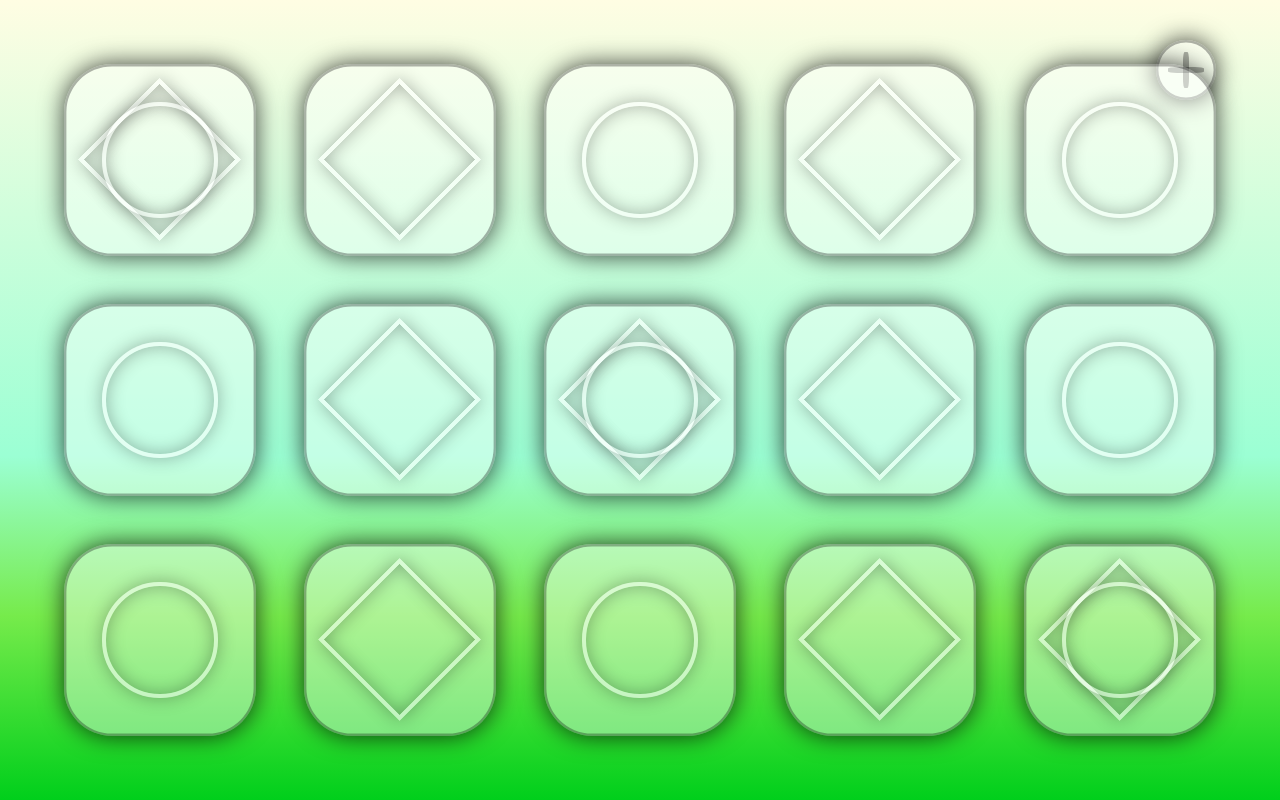
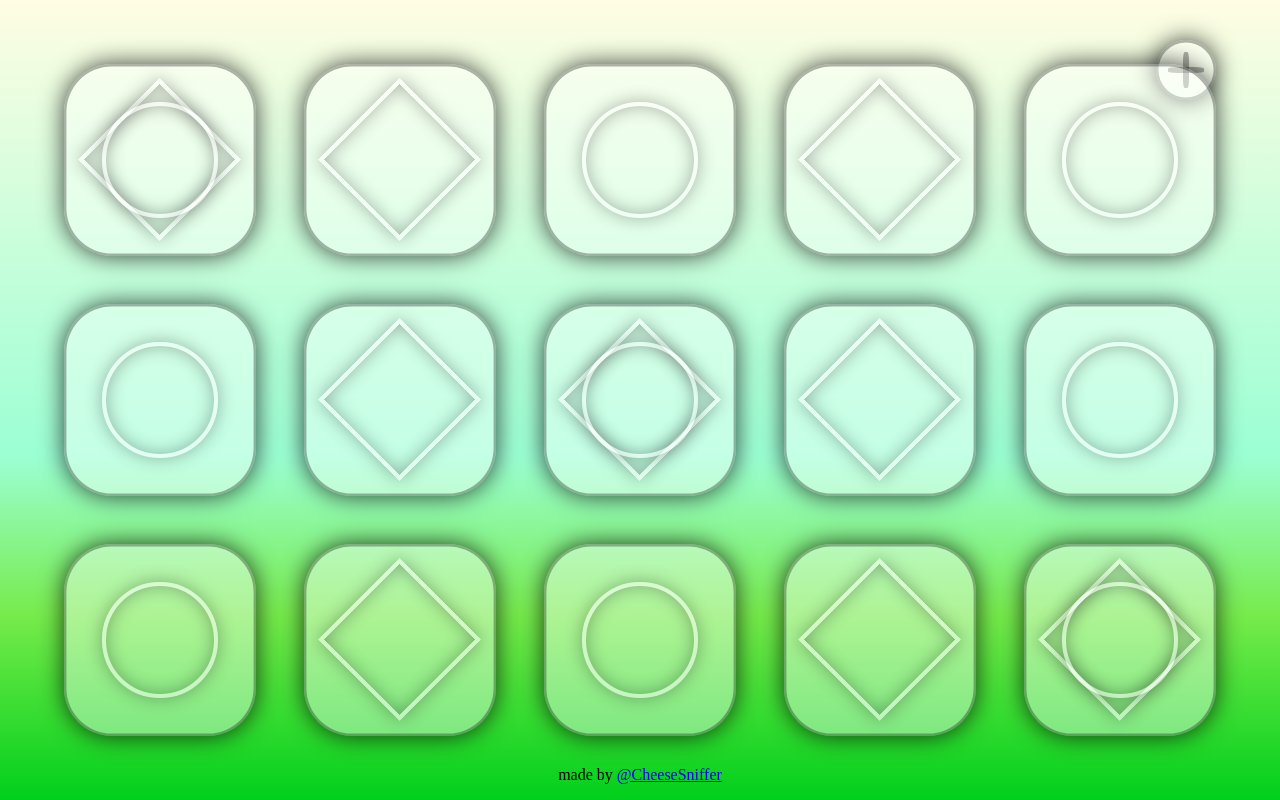
Before and after one commit to big-nuggz/skysheet, a plain HTML site: page index.html in a window 1280 px wide. Drawn offline with Linux system fonts and the light colour scheme.

Commit message:
added credit

```diff
--- a/index.html
+++ b/index.html
@@ -32,6 +32,8 @@
             </div>
         </div>
 
+        <footer>made by <a href="https://twitter.com/CheeseSniffer">@CheeseSniffer</a></footer>
+
         <audio id="C4" src="sounds/C4.mp3"></audio>
         <audio id="D4" src="sounds/D4.mp3"></audio>
         <audio id="E4" src="sounds/E4.mp3"></audio>
--- a/style.css
+++ b/style.css
@@ -21,6 +21,12 @@ body {
 
 body.darkmode {
     background: rgb(64, 64, 64);
+}
+
+footer {
+    display: block;
+    position: absolute;
+    bottom: 2%;
 }
 
 .fullscreen-button {
```
